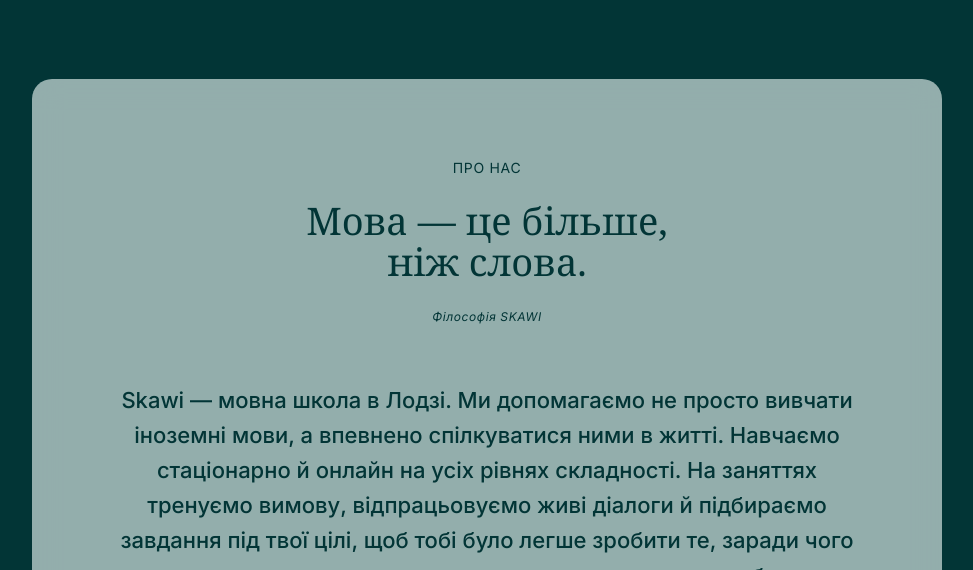
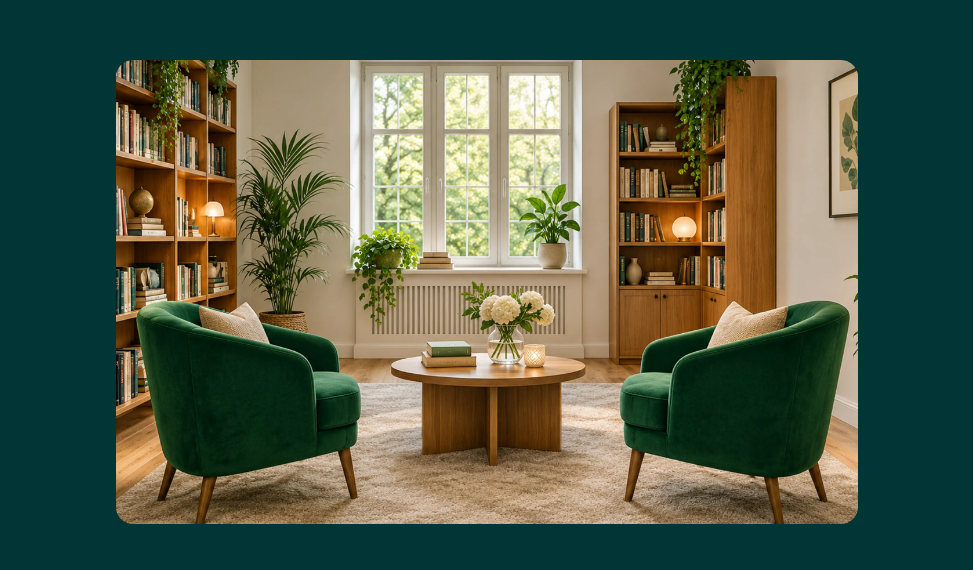
Before and after one commit to Tetiana2309/skawi-website, a React (Vite) app: page / in a window 1280 px wide. Shown: the part 4070-4640 px from the top of the page, without its empty margins (153-1126 px from the left). Built offline with nearby package versions, Linux system fonts and the light colour scheme.

Commit message:
Style pinned photo expansion and delayed glass text reveal

```diff
--- a/src/sections/AboutUs.css
+++ b/src/sections/AboutUs.css
@@ -1,29 +1,42 @@
+.about-us-scroll {
+  position: relative;
+  height: 200svh;
+  background: #023536;
+}
+
 .about-us {
-  position: relative;
+  --about-photo-scale: .58;
+  --about-photo-radius: 30px;
+  --about-copy-opacity: 0;
+  --about-copy-shift: 22px;
+  position: sticky;
+  top: 0;
   display: flex;
   align-items: center;
   justify-content: center;
   width: 100%;
-  min-height: 1002px;
-  padding: 80px 24px;
+  height: 100svh;
+  overflow: hidden;
+  isolation: isolate;
+  color: #023536;
   background: #023536;
-  color: #023536;
-  isolation: isolate;
-  overflow: hidden;
 }
 
-.about-us::before {
-  content: '';
+.about-us__photo {
   position: absolute;
-  inset: -24px;
-  z-index: -1;
-  background: var(--about-us-image) center / cover no-repeat;
-  transform: none;
+  inset: 0;
+  background-position: center;
+  background-size: cover;
+  background-repeat: no-repeat;
+  border-radius: var(--about-photo-radius);
+  transform: scale(var(--about-photo-scale));
+  transform-origin: center;
+  will-change: transform;
 }
-
 
 .about-us__panel {
   position: relative;
+  z-index: 1;
   flex: 0 1 910px;
   width: 910px;
   height: 629px;
@@ -33,6 +46,9 @@
   backdrop-filter: blur(15px);
   text-align: center;
   overflow: hidden;
+  opacity: var(--about-copy-opacity);
+  transform: translateY(var(--about-copy-shift));
+  will-change: opacity, transform;
 }
 
 .about-us__eyebrow {
@@ -96,7 +112,8 @@
 }
 
 @media (max-width: 800px) {
-  .about-us { min-height: 760px; padding: 72px 20px; }
+  .about-us { padding: 40px 20px; }
+  .about-us__photo { background-position: center; }
   .about-us__panel { width: 100%; height: auto; min-height: 629px; padding: 75px 28px 72px; overflow: visible; }
   .about-us__eyebrow, .about-us__title, .about-us__signature, .about-us__body {
     position: static;
@@ -111,8 +128,19 @@
 }
 
 @media (max-width: 480px) {
-  .about-us { min-height: 0; padding: 60px 14px; }
+  .about-us { padding: 20px 14px; }
   .about-us__panel { padding: 50px 20px; min-height: 0; }
   .about-us__title { font-size: 29px; }
   .about-us__body { margin-top: 35px; font-size: 16px; line-height: 1.6; }
 }
+
+
+@media (prefers-reduced-motion: reduce) {
+  .about-us-scroll { height: 100svh; }
+  .about-us {
+    --about-photo-scale: 1 !important;
+    --about-photo-radius: 0px !important;
+    --about-copy-opacity: 1 !important;
+    --about-copy-shift: 0px !important;
+  }
+}
```
